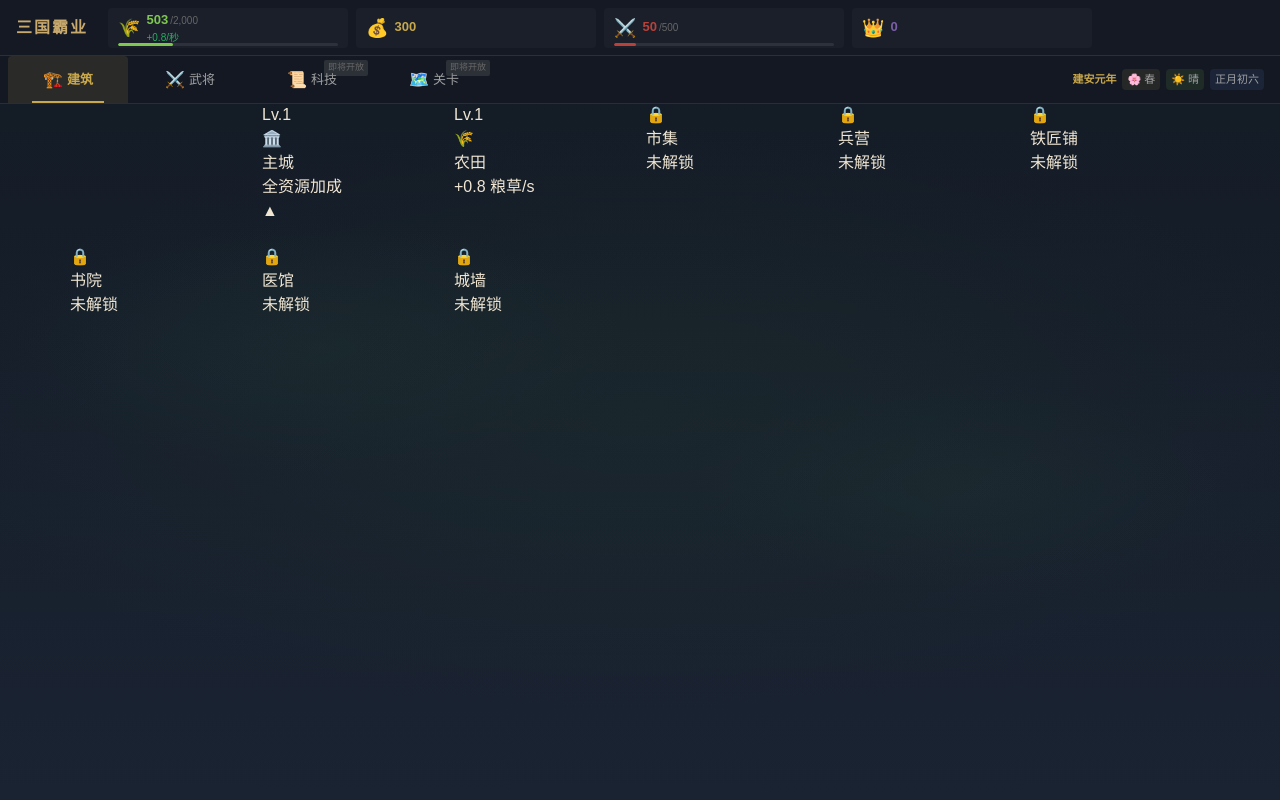
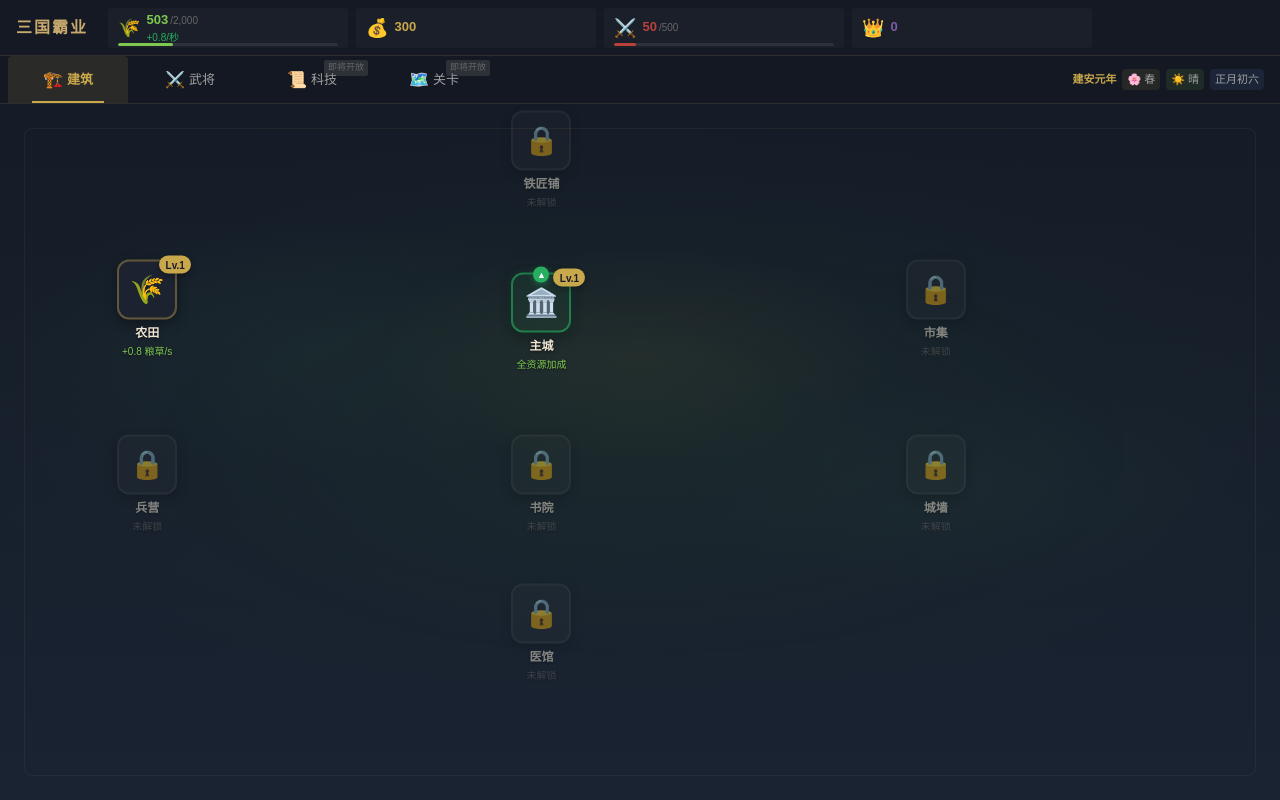
Before and after one commit to CodeRudder/game-portal, a React (Vite) app: page /games/three-kingdoms-pixi in a window 1280 px wide. Built offline with nearby package versions, Linux system fonts and the light colour scheme.

Commit message:
fix(three-kingdoms): v2.0 fix BuildingPanel tests, 674 tests passing

```diff
--- a/src/components/idle/panels/building/BuildingPanel.css
+++ b/src/components/idle/panels/building/BuildingPanel.css
@@ -2,9 +2,10 @@
  * 三国霸业 v1.0 — 建筑面板样式（城池地图版）
  *
  * 设计稿：BLD-buildings.md [BLD-1] 建筑网格场景
- * PC端：6×5网格地图，卡片 180×160px
+ * PC端：地图式布局，建筑图标按位置错落放置（绝对定位）
  * 手机端：纵向列表
  */
+
 /* ═══════════════════════════════════════════
    面板容器 — 城池地图背景
    ═══════════════════════════════════════════ */
@@ -15,7 +16,6 @@
   padding: 24px;
   box-sizing: border-box;
   background:
-    /* 城池地图背景 — 水墨风格渐变 */
     radial-gradient(ellipse 80% 60% at 50% 45%, rgba(34, 60, 44, 0.25) 0%, transparent 70%),
     radial-gradient(ellipse 40% 30% at 25% 35%, rgba(42, 82, 68, 0.15) 0%, transparent 60%),
     radial-gradient(ellipse 35% 25% at 75% 55%, rgba(42, 82, 68, 0.12) 0%, transparent 60%),
@@ -61,111 +61,90 @@
 }
 
 /* ═══════════════════════════════════════════
-   PC端：城池地图网格 — 6列×5行
+   PC端：城池地图 — 绝对定位布局
    ═══════════════════════════════════════════ */
 .tk-bld-map {
-  display: grid;
-  grid-template-columns: repeat(6, 180px);
-  grid-template-rows: repeat(5, 130px);
-  gap: 12px;
-  justify-content: center;
-  align-content: center;
+  position: relative;
+  width: 100%;
   height: 100%;
+  min-height: 480px;
 }
 
-/* 手机端隐藏网格 */
+/* 地面装饰层 */
+.tk-bld-map-ground {
+  position: absolute;
+  inset: 0;
+  background:
+    /* 中心城池光晕 */
+    radial-gradient(ellipse 30% 25% at 50% 35%, rgba(200, 168, 76, 0.06) 0%, transparent 70%),
+    /* 地面纹理 */
+    radial-gradient(ellipse 50% 40% at 50% 50%, rgba(34, 60, 44, 0.12) 0%, transparent 80%);
+  pointer-events: none;
+  border-radius: 8px;
+  border: 1px solid rgba(200, 169, 110, 0.08);
+}
+
+/* 手机端隐藏地图 */
 .tk-bld-list {
   display: none;
 }
 
 /* ═══════════════════════════════════════════
-   空地块 — 虚线占位
+   建筑图标（地图上的标记点）
    ═══════════════════════════════════════════ */
-.tk-bld-slot-empty {
-  width: 180px;
-  height: 130px;
-  border: 2px dashed rgba(200, 169, 110, 0.2);
-  border-radius: 8px;
-  background: rgba(200, 169, 110, 0.02);
+.tk-bld-pin {
+  position: absolute;
+  transform: translate(-50%, -50%);
+  width: 80px;
+  display: flex;
+  flex-direction: column;
+  align-items: center;
+  cursor: pointer;
+  transition: transform 0.2s ease, filter 0.2s ease;
+  z-index: 10;
+}
+
+.tk-bld-pin:hover:not(.tk-bld-pin--locked) {
+  transform: translate(-50%, -50%) scale(1.12);
+  filter: brightness(1.15);
+  z-index: 20;
+}
+
+/* ── 建筑图标区域 ── */
+.tk-bld-pin-icon {
+  width: 60px;
+  height: 60px;
+  border-radius: 12px;
+  background: rgba(30, 35, 48, 0.92);
+  border: 2px solid rgba(200, 168, 76, 0.5);
   display: flex;
   align-items: center;
   justify-content: center;
-  box-sizing: border-box;
-  transition: border-color 0.15s, background 0.15s;
+  font-size: 28px;
+  line-height: 1;
+  box-shadow: 0 4px 12px rgba(0, 0, 0, 0.35);
+  transition: border-color 0.2s, box-shadow 0.2s;
 }
 
-.tk-bld-slot-empty:hover {
-  border-color: rgba(200, 169, 110, 0.35);
-  background: rgba(200, 169, 110, 0.05);
+/* ── 建筑名称 ── */
+.tk-bld-pin-name {
+  font-size: 12px;
+  font-weight: 600;
+  color: var(--tk-text-primary);
+  margin-top: 4px;
+  text-shadow: 0 1px 3px rgba(0, 0, 0, 0.6);
+  white-space: nowrap;
 }
 
-.tk-bld-slot-plus {
-  font-size: 24px;
-  color: rgba(200, 169, 110, 0.3);
-  user-select: none;
-}
-
-/* ═══════════════════════════════════════════
-   建筑卡片 — 180×130px
-   ═══════════════════════════════════════════ */
-.tk-bld-card {
-  width: 180px;
-  height: 130px;
-  background: rgba(30, 35, 48, 0.9);
-  border: 2px solid rgba(200, 168, 76, 0.4);
-  border-radius: 8px;
-  display: flex;
-  flex-direction: column;
-  align-items: center;
-  padding: 8px 8px 6px;
-  position: relative;
-  cursor: pointer;
-  box-sizing: border-box;
-  transition: border-color 0.15s, transform 0.15s, box-shadow 0.15s;
-}
-
-.tk-bld-card:hover:not(.tk-bld-card--locked) {
-  border-color: rgba(200, 168, 76, 0.7);
-  transform: translateY(-2px);
-  box-shadow: 0 4px 16px rgba(0, 0, 0, 0.3);
-}
-
-/* 状态变体 */
-.tk-bld-card--normal {
-  border-color: rgba(200, 168, 76, 0.3);
-}
-
-.tk-bld-card--upgrading {
-  border-color: rgba(52, 152, 219, 0.5);
-  background: rgba(52, 152, 219, 0.06);
-  animation: tk-bld-pulse 2s ease-in-out infinite;
-}
-
-@keyframes tk-bld-pulse {
-  0%, 100% { box-shadow: 0 0 0 0 rgba(52, 152, 219, 0); }
-  50% { box-shadow: 0 0 12px 2px rgba(52, 152, 219, 0.2); }
-}
-
-.tk-bld-card--upgradable {
-  border-color: rgba(39, 174, 96, 0.6);
-  background: rgba(39, 174, 96, 0.06);
-}
-
-.tk-bld-card--locked {
-  border-color: rgba(102, 102, 102, 0.3);
-  background: rgba(102, 102, 102, 0.1);
-  cursor: default;
-  opacity: 0.6;
-}
-
-/* 等级徽章 — 右上角 */
-.tk-bld-card-badge {
+/* ── 等级徽章 ── */
+.tk-bld-pin-badge {
   position: absolute;
-  top: 6px;
-  right: 6px;
-  width: 28px;
-  height: 28px;
-  border-radius: 50%;
+  top: -4px;
+  right: -4px;
+  min-width: 32px;
+  height: 18px;
+  padding: 0 5px;
+  border-radius: 9px;
   background: var(--tk-gold);
   color: var(--tk-bg);
   font-size: 10px;
@@ -173,120 +152,121 @@
   display: flex;
   align-items: center;
   justify-content: center;
+  box-shadow: 0 2px 6px rgba(0, 0, 0, 0.3);
+  z-index: 5;
 }
 
-/* 卡片图标区 */
-.tk-bld-card-icon {
-  font-size: 36px;
-  line-height: 1;
-  margin-bottom: 4px;
-  height: 40px;
+/* ── 状态文字 ── */
+.tk-bld-pin-status {
+  font-size: 10px;
+  color: var(--tk-green);
+  margin-top: 2px;
+  text-shadow: 0 1px 2px rgba(0, 0, 0, 0.5);
+  white-space: nowrap;
+}
+
+.tk-bld-pin-status--locked {
+  color: var(--tk-text-muted);
+}
+
+.tk-bld-pin-status--upgrading {
+  display: flex;
+  flex-direction: column;
+  align-items: center;
+  gap: 2px;
+  color: var(--tk-text-secondary);
+  font-size: 9px;
+}
+
+/* ── 升级进度条（地图上小型） ── */
+.tk-bld-pin-progress {
+  width: 56px;
+  height: 4px;
+  background: rgba(240, 230, 211, 0.12);
+  border-radius: 2px;
+  overflow: hidden;
+}
+
+.tk-bld-pin-progress-bar {
+  height: 100%;
+  background: linear-gradient(90deg, var(--tk-gold), var(--tk-gold-light));
+  border-radius: 2px;
+  transition: width 0.3s ease;
+}
+
+/* ── 可升级指示器 ── */
+.tk-bld-pin-upgrade-indicator {
+  position: absolute;
+  top: -6px;
+  left: 50%;
+  transform: translateX(-50%);
+  width: 16px;
+  height: 16px;
+  border-radius: 50%;
+  background: #27ae60;
+  color: #fff;
+  font-size: 9px;
+  font-weight: 700;
   display: flex;
   align-items: center;
   justify-content: center;
+  box-shadow: 0 2px 6px rgba(39, 174, 96, 0.4);
+  animation: tk-bld-bounce 1.5s ease-in-out infinite;
+  z-index: 5;
 }
 
-/* 卡片信息区 */
-.tk-bld-card-info {
-  text-align: center;
-  flex: 1;
-  display: flex;
-  flex-direction: column;
-  align-items: center;
-  gap: 1px;
+@keyframes tk-bld-bounce {
+  0%, 100% { transform: translateX(-50%) translateY(0); }
+  50% { transform: translateX(-50%) translateY(-4px); }
 }
 
-.tk-bld-card-name {
-  font-size: 13px;
-  font-weight: 600;
-  color: var(--tk-text-primary);
+/* ═══════════════════════════════════════════
+   建筑状态变体
+   ═══════════════════════════════════════════ */
+
+/* 正常状态 */
+.tk-bld-pin--normal .tk-bld-pin-icon {
+  border-color: rgba(200, 168, 76, 0.4);
 }
 
-.tk-bld-card-production {
-  font-size: 11px;
-  color: var(--tk-green);
+.tk-bld-pin--normal:hover .tk-bld-pin-icon {
+  border-color: rgba(200, 168, 76, 0.7);
+  box-shadow: 0 6px 20px rgba(0, 0, 0, 0.4), 0 0 12px rgba(200, 168, 76, 0.15);
 }
 
-.tk-bld-card-locked-text {
-  font-size: 11px;
-  color: var(--tk-text-muted);
+/* 可升级状态 */
+.tk-bld-pin--upgradable .tk-bld-pin-icon {
+  border-color: rgba(39, 174, 96, 0.6);
+  background: rgba(39, 174, 96, 0.08);
+  box-shadow: 0 4px 12px rgba(0, 0, 0, 0.35), 0 0 8px rgba(39, 174, 96, 0.15);
 }
 
-/* 升级进度条 */
-.tk-bld-card-progress {
-  width: calc(100% - 16px);
-  height: 14px;
-  background: rgba(240, 230, 211, 0.1);
-  border-radius: 4px;
-  overflow: hidden;
-  position: relative;
-  margin-top: 2px;
+.tk-bld-pin--upgradable:hover .tk-bld-pin-icon {
+  border-color: rgba(39, 174, 96, 0.85);
+  box-shadow: 0 6px 20px rgba(0, 0, 0, 0.4), 0 0 16px rgba(39, 174, 96, 0.25);
 }
 
-.tk-bld-card-progress-bar {
-  height: 100%;
-  background: linear-gradient(90deg, var(--tk-gold), var(--tk-gold-light));
-  border-radius: 4px;
-  transition: width 0.3s ease;
+/* 升级中状态 */
+.tk-bld-pin--upgrading .tk-bld-pin-icon {
+  border-color: rgba(52, 152, 219, 0.6);
+  background: rgba(52, 152, 219, 0.08);
+  animation: tk-bld-pulse 2s ease-in-out infinite;
 }
 
-.tk-bld-card-progress-text {
-  position: absolute;
-  top: 50%;
-  left: 50%;
-  transform: translate(-50%, -50%);
-  font-size: 9px;
-  color: var(--tk-text-primary);
-  white-space: nowrap;
-  text-shadow: 0 1px 2px rgba(0, 0, 0, 0.5);
+@keyframes tk-bld-pulse {
+  0%, 100% { box-shadow: 0 4px 12px rgba(0, 0, 0, 0.35), 0 0 0 0 rgba(52, 152, 219, 0); }
+  50% { box-shadow: 0 4px 12px rgba(0, 0, 0, 0.35), 0 0 16px 4px rgba(52, 152, 219, 0.2); }
 }
 
-/* 操作按钮 */
-.tk-bld-card-btn {
-  width: calc(100% - 16px);
-  height: 24px;
-  border: 1px solid rgba(200, 168, 76, 0.5);
-  border-radius: 4px;
-  background: transparent;
-  color: var(--tk-gold);
-  font-size: 11px;
-  font-weight: 500;
-  cursor: pointer;
-  margin-top: 2px;
-  font-family: inherit;
-  transition: background 0.15s, color 0.15s;
+/* 锁定状态 */
+.tk-bld-pin--locked {
+  cursor: default;
+  opacity: 0.5;
 }
 
-.tk-bld-card-btn--active {
-  background: rgba(39, 174, 96, 0.15);
-  border-color: rgba(39, 174, 96, 0.6);
-  color: #5dde8e;
-}
-
-.tk-bld-card-btn--active:hover {
-  background: rgba(39, 174, 96, 0.25);
-}
-
-.tk-bld-card-btn--disabled {
-  border-color: var(--tk-disabled);
-  color: var(--tk-disabled);
-  cursor: not-allowed;
-}
-
-/* 升级费用 */
-.tk-bld-card-cost {
-  display: flex;
-  gap: 6px;
-  font-size: 10px;
-  color: var(--tk-text-dim);
-  margin-top: 1px;
-}
-
-/* 升级中标识 */
-.tk-bld-card-upgrading-badge {
-  font-size: 10px;
-  color: var(--tk-green);
-  margin-top: 2px;
+.tk-bld-pin--locked .tk-bld-pin-icon {
+  border-color: rgba(102, 102, 102, 0.3);
+  background: rgba(102, 102, 102, 0.15);
 }
 
 /* ═══════════════════════════════════════════
```
Also changed, not shown: 2 other files (tests, documents, lock files or other folders).
